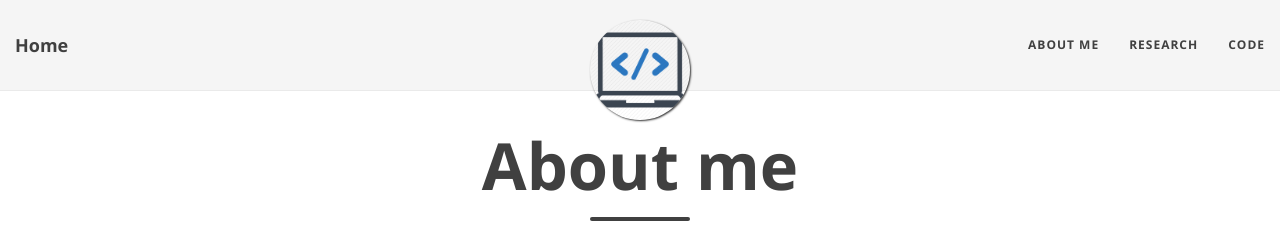
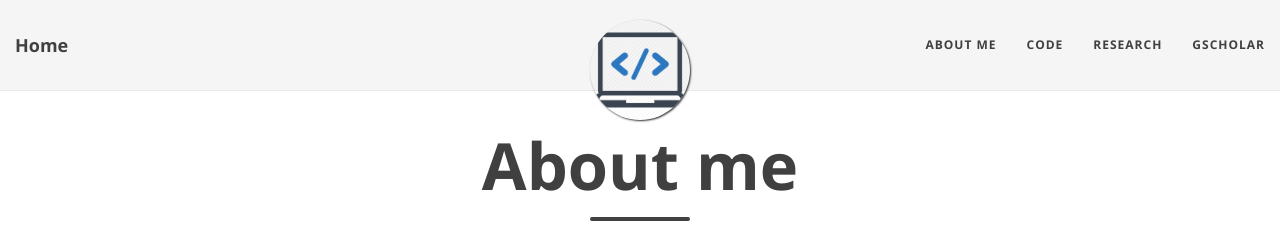
Before and after one commit to ansegura7/ansegura7.github.io, a Jekyll site: the page built from aboutme.md, in a window 1280 px wide. Shown: the top 230 px of the page. Built offline with Jekyll 4.4.1, drawn with Linux system fonts in a browser that asks for light colours; nearby versions of some CDN libraries.

Commit message:
Update Web Config
- Updated About-me
- Added Google Scholar link

```diff
--- a/_config.yml
+++ b/_config.yml
@@ -21,8 +21,10 @@
 # List of links in the navigation bar
 navbar-links:
   About Me: "aboutme"
+  Code: "https://github.com/ansegura7"
   Research: "research"
-  Code: "https://github.com/ansegura7"
+  GScholar: "https://scholar.google.com/citations?user=ncdciAMAAAAJ&hl=en"
+
 
 # Image to show in the navigation bar - image must be a square (width = height)
 # Remove this parameter if you don't want an image in the navbar
--- a/aboutme.md
+++ b/aboutme.md
@@ -5,7 +5,7 @@
 ---
 
 <div>
-    <img alt="Andres Segura Tinoco image" src="https://raw.githubusercontent.com/ansegura7/ansegura7.github.io/master/img/avatar-icon-ast.png" style="width:350px; float:right; margin-left:10px;" >
+    <img alt="Andres Segura Tinoco image" src="https://raw.githubusercontent.com/ansegura7/ansegura7.github.io/master/img/avatar-icon-ast.png" style="width:350px; float:right; margin-left:10px; margin-bottom:15px;" >
     <p>My name is Andres Segura Tinoco. I was born in Colombia and grew up in Venezuela, and have more than 12 years of experience working on data analysis projects and creating intelligent and high-impact software solutions in global teams in the USA, Mexico, Spain, and Malaysia.</p>
     <p>I earned my bachelor’s degree in Computer Science from Universidad de Oriente, Venezuela, and in 2019, I received a master’s degree in Information Engineering from <a href="https://sistemas.uniandes.edu.co/es/mine" target="_blank">Universidad de los Andes</a>, Colombia.</p>
 </div>
```
